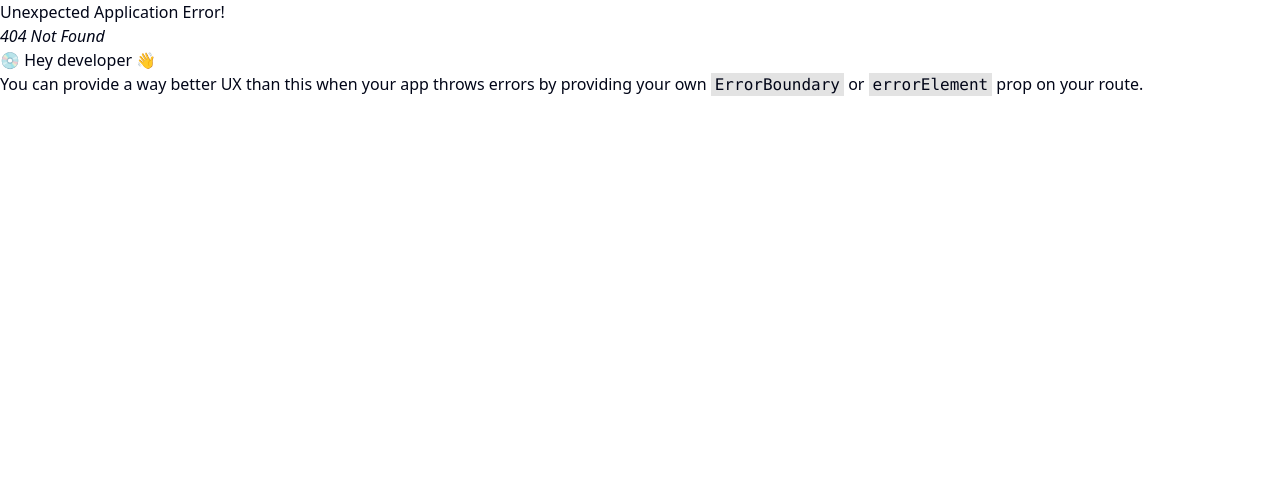
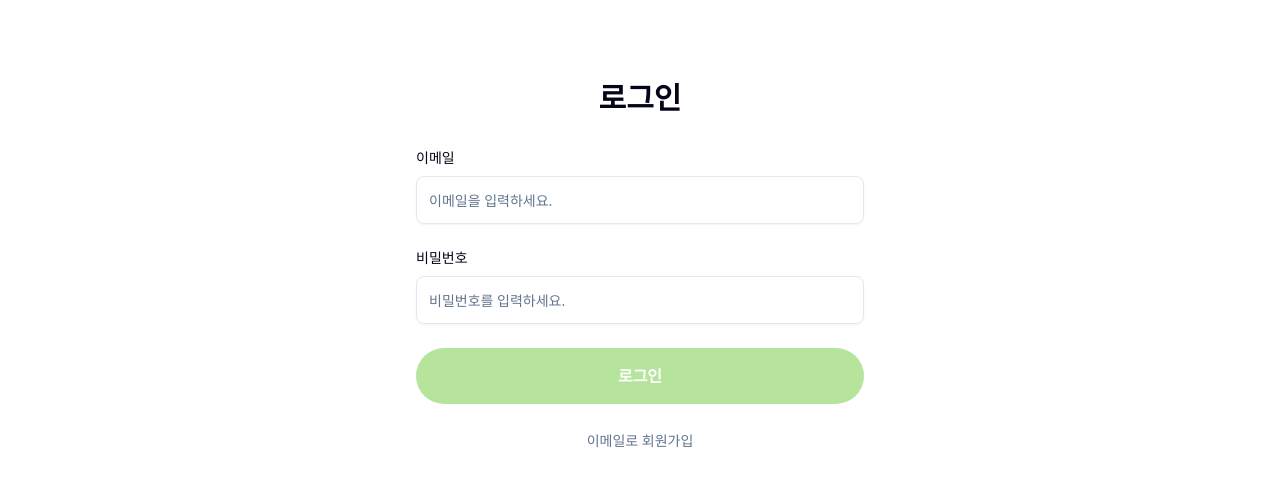
Before and after one commit to alyac-carrot/alyac-market-2, a React (Vite) app: page /signin in a window 1280 px wide. Before the commit this address had no page. Shown: the top 486 px of the page. Built offline with nearby package versions, Linux system fonts and the light colour scheme.

Commit message:
refactor: 헤더/푸터 구조 정리 및 로그인 페이지 UI 추가

```diff
--- a/src/app/App.tsx
+++ b/src/app/App.tsx
@@ -1,6 +1,5 @@
 import { RouterProvider } from 'react-router-dom';
 
-// import './App.css';
 import { router } from './routes';
 
 function App() {
--- a/src/app/layouts/RootLayout.tsx
+++ b/src/app/layouts/RootLayout.tsx
@@ -7,15 +7,17 @@ import { Header } from '@/widgets/header';
 export default function RootLayout() {
   const isUpload = useMatch('/upload/*');
   const isChatRoom = useMatch('/chat/:roomId');
+  const isSignIn = useMatch('/signin');
 
-  const hideFooter = Boolean(isUpload || isChatRoom);
+  const hideHeader = Boolean(isSignIn);
+  const hideFooter = Boolean(isUpload || isChatRoom || isSignIn);
 
   return (
     <SearchProvider>
       <div className="min-h-screen">
-        <Header />
+        {!hideHeader && <Header />}
 
-        <main className={`pt-16 ${hideFooter ? '' : 'pb-16'}`}>
+        <main className={`${hideHeader ? 'pt-0' : 'pt-16'} ${hideFooter ? '' : 'pb-16'}`}>
           <div className="mx-auto w-full px-4">
             <Outlet />
           </div>
--- a/src/app/routes.tsx
+++ b/src/app/routes.tsx
@@ -10,6 +10,7 @@ const HomePage = lazy(() => import('@/pages/home'));
 const ChatRoomPage = lazy(() => import('@/pages/chat/room'));
 const RootLayout = lazy(() => import('@/app/layouts/RootLayout'));
 const ChatListPage = lazy(() => import('@/pages/chat'));
+const SignInPage = lazy(() => import('@/pages/auth/signin'));
 
 export const router = createBrowserRouter([
   {
@@ -35,6 +36,8 @@ export const router = createBrowserRouter([
 
       { path: 'post-create', element: <PostPage /> },
       { path: 'post/:postId', element: <PostPage /> },
+
+      { path: 'signin', element: <SignInPage /> },
     ],
   },
 ]);
--- /dev/null
+++ b/src/entities/auth/api/authApi.ts
@@ -0,0 +1,30 @@
+import axiosInstance from '@/shared/api/axios';
+
+export type SignInBody = {
+  email: string;
+  password: string;
+};
+
+export type SignUpBody = {
+  email: string;
+  password: string;
+  username: string;
+  accountname: string;
+};
+
+export const signIn = (body: SignInBody) =>
+  axiosInstance.post('/api/user/signin', {
+    user: body,
+  });
+
+export const signUp = (body: SignUpBody) =>
+  axiosInstance.post('/api/user', {
+    user: body,
+  });
+
+export const getMyInfo = () => axiosInstance.get('/api/user/myinfo');
+
+export const checkEmail = (email: string) => axiosInstance.post('/api/user/emailvalid', { email });
+
+export const checkAccountName = (accountname: string) =>
+  axiosInstance.post('/api/user/accountnamevalid', { accountname });
--- /dev/null
+++ b/src/pages/auth/signin/index.tsx
@@ -0,0 +1,63 @@
+import { Link } from 'react-router-dom';
+
+import { Button } from '@/shared/ui/button';
+import { Input } from '@/shared/ui/input';
+
+export default function SignInPage() {
+  return (
+    <div className="bg-background flex min-h-screen items-start justify-center px-3 pt-20">
+      <div className="w-full max-w-md space-y-8">
+        <div className="text-center">
+          <h1 className="text-foreground text-3xl font-bold">로그인</h1>
+        </div>
+
+        <form className="space-y-6">
+          <div className="space-y-2">
+            <label htmlFor="email" className="text-foreground block text-sm font-medium">
+              이메일
+            </label>
+
+            <Input
+              id="email"
+              name="email"
+              type="email"
+              placeholder="이메일을 입력하세요."
+              className="h-12"
+            />
+          </div>
+
+          <div className="space-y-2">
+            <label htmlFor="password" className="text-foreground block text-sm font-medium">
+              비밀번호
+            </label>
+
+            <Input
+              id="password"
+              name="password"
+              type="password"
+              placeholder="비밀번호를 입력하세요."
+              className="h-12"
+            />
+          </div>
+
+          <Button
+            type="submit"
+            disabled
+            className="h-14 w-full rounded-full bg-[#6FCA3C] text-base font-semibold text-white hover:bg-[#5CB32A] disabled:opacity-50 disabled:hover:bg-[#6FCA3C]"
+          >
+            로그인
+          </Button>
+
+          <div className="text-center">
+            <Link
+              to="/auth/signup"
+              className="text-muted-foreground hover:text-foreground text-sm transition-colors"
+            >
+              이메일로 회원가입
+            </Link>
+          </div>
+        </form>
+      </div>
+    </div>
+  );
+}
--- a/src/widgets/footer/index.tsx
+++ b/src/widgets/footer/index.tsx
@@ -1,13 +1,57 @@
-import { useMatch } from 'react-router-dom';
+import { NavLink } from 'react-router-dom';
 
-import { FooterNav } from './ui/FooterNav';
+import {
+  ChatIcon,
+  ChatIconFill,
+  HomeIcon,
+  HomeIconFill,
+  PostCreateIcon,
+  ProfileIcon,
+  ProfileIconFill,
+} from '@/assets/icon';
 
 export function Footer() {
-  const isUpload = useMatch('/upload/*');
-  const isChatRoom = useMatch('/chat/:roomId');
+  return (
+    <footer className="bg-background fixed right-0 bottom-0 left-0 h-16 border-t">
+      <nav className="mx-auto flex h-full items-center justify-around">
+        <NavLink to="/" className="flex flex-col items-center">
+          {({ isActive }) => (
+            <>
+              {isActive ? <HomeIconFill className="h-6 w-6" /> : <HomeIcon className="h-6 w-6" />}
+              <span className="text-xs">홈</span>
+            </>
+          )}
+        </NavLink>
 
-  const hideFooter = Boolean(isUpload || isChatRoom);
+        <NavLink to="/chat" className="flex flex-col items-center">
+          {({ isActive }) => (
+            <>
+              {isActive ? <ChatIconFill className="h-6 w-6" /> : <ChatIcon className="h-6 w-6" />}
+              <span className="text-xs">채팅</span>
+            </>
+          )}
+        </NavLink>
 
-  if (hideFooter) return null;
-  return <FooterNav />;
+        <NavLink to="/upload" className="flex flex-col items-center">
+          <>
+            <PostCreateIcon className="h-6 w-6" />
+            <span className="text-xs">게시물 작성</span>
+          </>
+        </NavLink>
+
+        <NavLink to="/profile" className="flex flex-col items-center">
+          {({ isActive }) => (
+            <>
+              {isActive ? (
+                <ProfileIconFill className="h-6 w-6" />
+              ) : (
+                <ProfileIcon className="h-6 w-6" />
+              )}
+              <span className="text-xs">프로필</span>
+            </>
+          )}
+        </NavLink>
+      </nav>
+    </footer>
+  );
 }
--- a/src/widgets/footer/ui/FooterNav.tsx
+++ /dev/null
@@ -1,57 +0,0 @@
-import { NavLink } from 'react-router-dom';
-
-import {
-  ChatIcon,
-  ChatIconFill,
-  HomeIcon,
-  HomeIconFill,
-  PostCreateIcon,
-  ProfileIcon,
-  ProfileIconFill,
-} from '@/assets/icon';
-
-export function FooterNav() {
-  return (
-    <footer className="bg-background fixed right-0 bottom-0 left-0 h-16 border-t">
-      <nav className="mx-auto flex h-full items-center justify-around">
-        <NavLink to="/" className="flex flex-col items-center">
-          {({ isActive }) => (
-            <>
-              {isActive ? <HomeIconFill className="h-6 w-6" /> : <HomeIcon className="h-6 w-6" />}
-              <span className="text-xs">홈</span>
-            </>
-          )}
-        </NavLink>
-
-        <NavLink to="/chat" className="flex flex-col items-center">
-          {({ isActive }) => (
-            <>
-              {isActive ? <ChatIconFill className="h-6 w-6" /> : <ChatIcon className="h-6 w-6" />}
-              <span className="text-xs">채팅</span>
-            </>
-          )}
-        </NavLink>
-
-        <NavLink to="/upload" className="flex flex-col items-center">
-          <>
-            <PostCreateIcon className="h-6 w-6" />
-            <span className="text-xs">게시물 작성</span>
-          </>
-        </NavLink>
-
-        <NavLink to="/profile" className="flex flex-col items-center">
-          {({ isActive }) => (
-            <>
-              {isActive ? (
-                <ProfileIconFill className="h-6 w-6" />
-              ) : (
-                <ProfileIcon className="h-6 w-6" />
-              )}
-              <span className="text-xs">프로필</span>
-            </>
-          )}
-        </NavLink>
-      </nav>
-    </footer>
-  );
-}
--- a/src/widgets/header/index.tsx
+++ b/src/widgets/header/index.tsx
@@ -1,19 +1,15 @@
-import { useLocation } from 'react-router-dom';
+import { useMatch } from 'react-router-dom';
 
 import { AppHeader } from './ui/AppHeader';
 import { FeedHeader } from './ui/FeedHeader';
 import { SearchHeader } from './ui/SearchHeader';
 
 export function Header() {
-  const { pathname } = useLocation();
+  const isSearch = useMatch('/search');
+  const isChat = useMatch('/chat/*');
+  const isProfile = useMatch('/profile/*');
 
-  if (pathname.startsWith('/search')) {
-    return <SearchHeader />;
-  }
-
-  if (pathname.startsWith('/chat') || pathname.startsWith('/profile')) {
-    return <AppHeader />;
-  }
-
+  if (isSearch) return <SearchHeader />;
+  if (isChat || isProfile) return <AppHeader />;
   return <FeedHeader />;
 }
```
